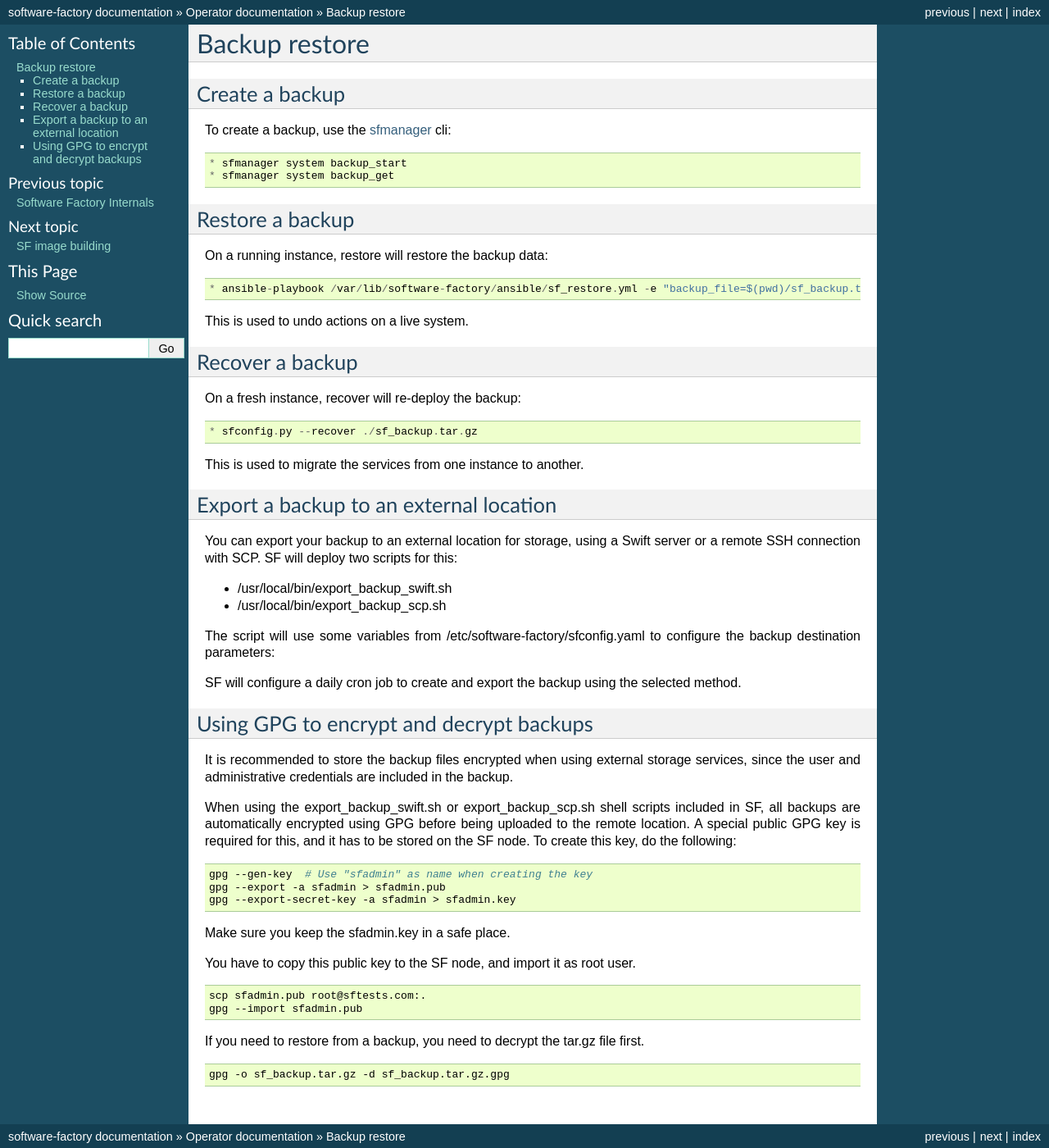
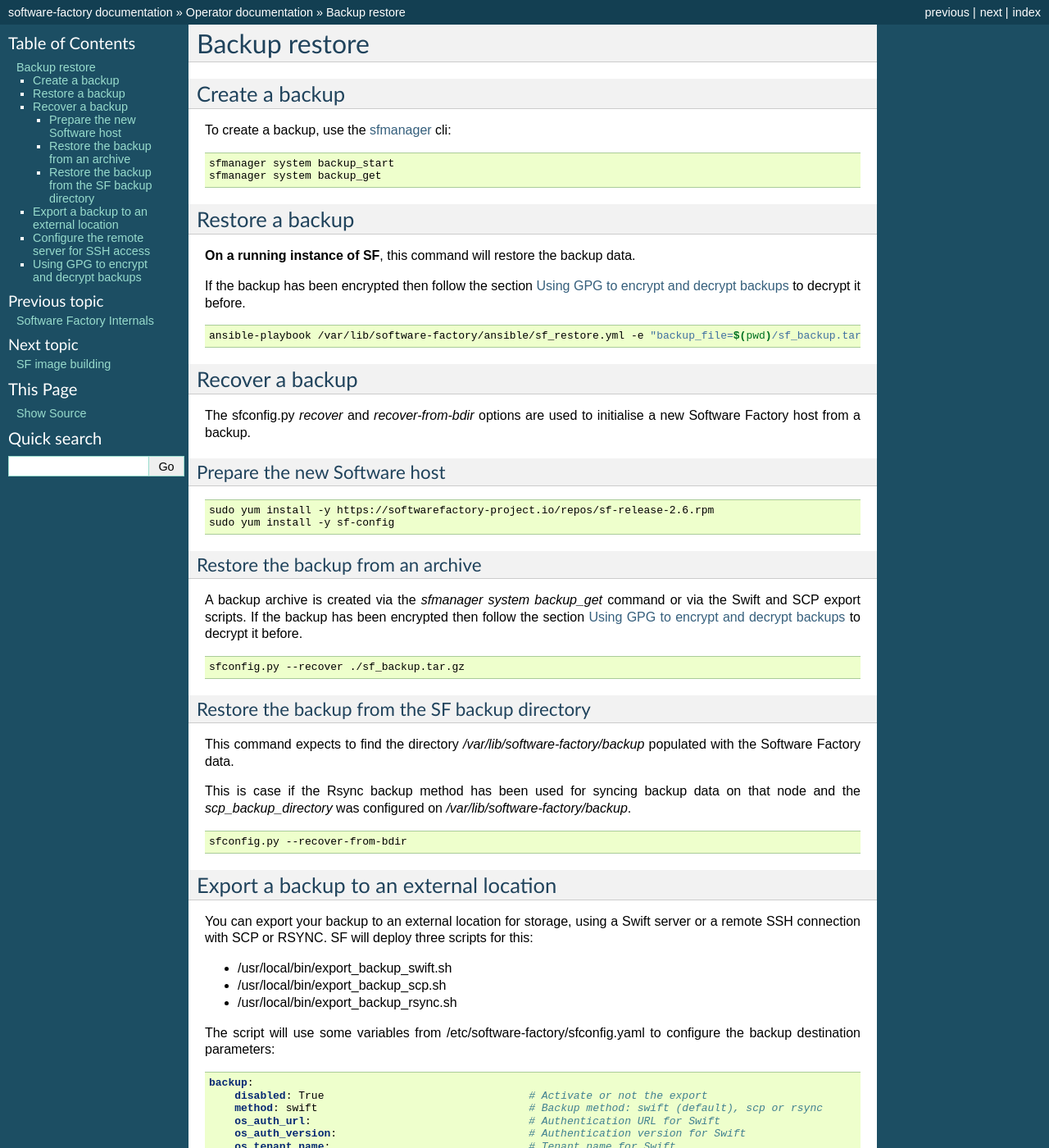
Before and after one commit to softwarefactory-project/sf-docs, a Sphinx documentation site: the page built from docs/backup_restore.rst, in a window 1280 px wide and 1400 px high. Shown: the whole window at 82% size. Built offline with Sphinx 7.4.7, drawn with Linux system fonts in a browser that asks for light colours; the version number could not be read and is left out; some of the changed text lies outside the part shown.

Commit message:
Extends backup/restore doc with new export method
Change-Id: I7d847c8e74f498b76810486fc99f4c8855462d25

```diff
--- a/docs/backup_restore.rst
+++ b/docs/backup_restore.rst
@@ -4,48 +4,84 @@
 Create a backup
 ---------------
 
-To create a backup, use the `sfmanager </docs/sfmanager.html#backup-and-restore>`_ cli::
+To create a backup, use the `sfmanager </docs/sfmanager.html#backup-and-restore>`_ cli:
 
-  * sfmanager system backup_start
-  * sfmanager system backup_get
+.. code-block:: bash
+
+ sfmanager system backup_start
+ sfmanager system backup_get
 
 
 Restore a backup
 ----------------
 
-On a running instance, restore will restore the backup data::
+**On a running instance of SF**, this command will restore the backup data.
 
-  * ansible-playbook /var/lib/software-factory/ansible/sf_restore.yml -e "backup_file=$(pwd)/sf_backup.tar.gz"
+If the backup has been encrypted then follow the section
+:ref:`Using GPG to encrypt and decrypt backups <backup_encrypt>` to decrypt it before.
 
-This is used to undo actions on a live system.
+.. code-block:: bash
 
+ ansible-playbook /var/lib/software-factory/ansible/sf_restore.yml -e "backup_file=$(pwd)/sf_backup.tar.gz"
 
 Recover a backup
 ----------------
 
-On a fresh instance, recover will re-deploy the backup::
+The sfconfig.py *recover* and *recover-from-bdir* options are used to
+initialise a new Software Factory host from a backup.
 
-  * sfconfig.py --recover ./sf_backup.tar.gz
+Prepare the new Software host
+.............................
 
-This is used to migrate the services from one instance to another.
+.. code-block:: bash
+
+  sudo yum install -y https://softwarefactory-project.io/repos/sf-release-2.6.rpm
+  sudo yum install -y sf-config
+
+Restore the backup from an archive
+..................................
+
+A backup archive is created via the *sfmanager system backup_get* command
+or via the Swift and SCP export scripts. If the backup has been
+encrypted then follow the section :ref:`Using GPG to encrypt and decrypt backups <backup_encrypt>` to decrypt it before.
+
+.. code-block:: bash
+
+ sfconfig.py --recover ./sf_backup.tar.gz
+
+Restore the backup from the SF backup directory
+...............................................
+
+This command expects to find the directory */var/lib/software-factory/backup*
+populated with the Software Factory data.
+
+This is case if the Rsync backup method has been used for syncing
+backup data on that node and the *scp_backup_directory* was configured on
+*/var/lib/software-factory/backup*.
+
+.. code-block:: bash
+
+ sfconfig.py --recover-from-bdir
 
 Export a backup to an external location
 ---------------------------------------
 
 You can export your backup to an external location for storage, using
-a Swift server or a remote SSH connection with SCP. SF will deploy
-two scripts for this:
+a Swift server or a remote SSH connection with SCP or RSYNC. SF will deploy
+three scripts for this:
 
 * /usr/local/bin/export_backup_swift.sh
 * /usr/local/bin/export_backup_scp.sh
+* /usr/local/bin/export_backup_rsync.sh
 
 The script will use some variables from /etc/software-factory/sfconfig.yaml
 to configure the backup destination parameters:
 
 .. code-block:: yaml
+
     backup:
-        disabled: True
-        method: swift                                 # Backup method: swift (default) or scp
+        disabled: True                                # Activate or not the export
+        method: swift                                 # Backup method: swift (default), scp or rsync
         os_auth_url:                                  # Authentication URL for Swift
         os_auth_version:                              # Authentication version for Swift
         os_tenant_name:                               # Tenant name for Swift
@@ -53,14 +89,26 @@
         os_password:                                  # Password for Swift
         swift_backup_container: sfbackups             # Swift container to use
         swift_backup_max_retention_secs: 864000       # Retention period for Swift backups
-        scp_backup_host: remoteserver.sftests.com     # Remote host for SCP backup
-        scp_backup_port: 22                           # Remote port for SCP backup
-        scp_backup_user: root                         # Remote user for SCP backup
-        scp_backup_directory: /var/lib/remote_backup  # Remote directory to store SCP backups
+        scp_backup_host: remoteserver.sftests.com     # Remote host for SCP/RSYNC backup
+        scp_backup_port: 22                           # Remote port for SCP/RSYNC backup
+        scp_backup_user: root                         # Remote user for SCP/RSYNC backup
+        scp_backup_directory: /var/lib/remote_backup  # Remote directory to store SCP/RSYNC backups
         scp_backup_max_retention_secs: 864000         # Retention period for SCP backups
 
-SF will configure a daily cron job to create and export the backup using the
+SF configures a daily cron jobs to create and export the backup using the
 selected method.
+
+The Rsync export does not support any retention periods. Indeed backup data
+are synced to the remote location and previously exported backup data
+are overwritten.
+
+Configure the remote server for SSH access
+------------------------------------------
+
+For the SCP and Rsync export methods the public key */root/.ssh/id_rsa.pub*
+must has been appended to the remote server user file *~/.ssh/authorized_keys*.
+
+.. _backup_encrypt:
 
 Using GPG to encrypt and decrypt backups
 ----------------------------------------
@@ -69,9 +117,15 @@
 storage services, since the user and administrative credentials are included
 in the backup.
 
-When using the export_backup_swift.sh or export_backup_scp.sh shell scripts
+When using the *export_backup_swift.sh* or *export_backup_scp.sh* shell scripts
 included in SF, all backups are automatically encrypted using GPG before being
-uploaded to the remote location. A special public GPG key is required for this,
+uploaded to the remote location.
+
+The *export_backup_rsync.sh* shell scripts does not encrypt the data
+on the remote location so if you selected Rsync this configuration is not
+needed.
+
+A special public GPG key is required for this,
 and it has to be stored on the SF node. To create this key, do the following:
 
 .. code-block:: bash
```
